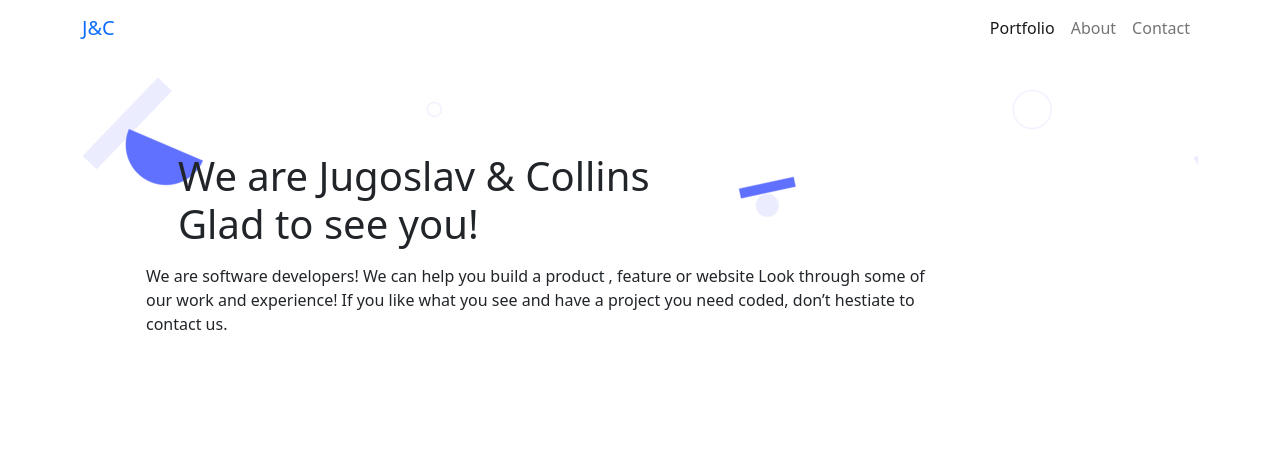
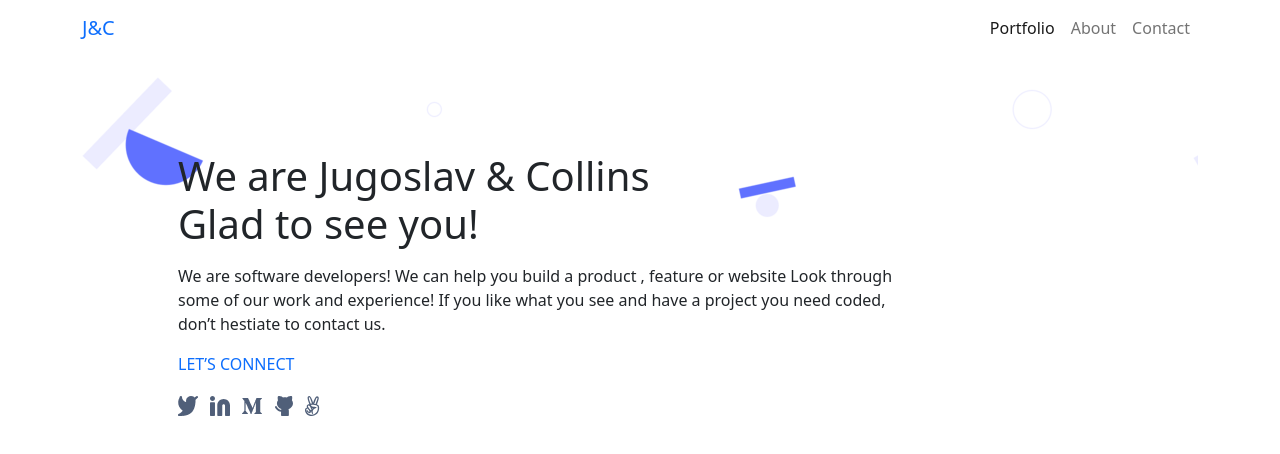
Before and after one commit to jugosack/Challenge-Try-Bootstrap, a plain HTML site: page index.html in a window 1280 px wide. Drawn offline with nearby package versions, Linux system fonts and the light colour scheme.

Commit message:
Add social media icons

```diff
--- a/index.html
+++ b/index.html
@@ -9,6 +9,8 @@
     <link href="https://cdn.jsdelivr.net/npm/bootstrap@5.0.2/dist/css/bootstrap.min.css" rel="stylesheet"
     integrity="sha384-EVSTQN3/azprG1Anm3QDgpJLIm9Nao0Yz1ztcQTwFspd3yD65VohhpuuCOmLASjC"
     crossorigin="anonymous">
+    <link rel="icon" type="image/png" sizes="32x32" href="./images/favicon-32x32.png" />
+
 
 </head>
 <body>
@@ -42,13 +44,36 @@
         <div class="d-flex justify-content-center align-items-center">
           <div class="text-white">
             <h1 class="mb-3 text-dark ms-5 px-5 mt-5 pt-5">We are Jugoslav & Collins <br> Glad to see you!</h1>
-            <p class="mb-3 text-dark text-left ms-5 px-3 w-75"> We are software developers! We can help you build a product , feature or website Look through some of our work and experience! If you like what you see and have a project you need coded, don’t hestiate to contact us.
+            <p class="mb-3 text-dark text-left ms-5 px-5 w-75"> We are software developers! We can help you build a product , feature or website Look through some of our work and experience! If you like what you see and have a project you need coded, don’t hestiate to contact us.
       </p>
-      <p class="">LET’S CONNECT</p>
+      <p class="text-primary ms-5 px-5">LET’S CONNECT</p>
           </div>
         </div>
       </div>
     </div>
+    <div>
+
+      <ul class="head__icons ul flex list-inline ms-5 px-5">
+        <li class="head__icons__li list-inline-item">
+          <a href="https://twitter.com/Jugosla22401325" class="head__icons__link link"><img src="images/twitter.png" alt="twitter icon" /></a>
+        </li>
+        <li class="head__icons__li list-inline-item">
+          <a href="https://www.linkedin.com/in/jugoslav-achkoski-3a074021/" class="head__icons__link link"><img src="images/Linkedin.svg" alt="linkedin icon" /></a>
+        </li>
+        <li class="head__icons__li list-inline-item">
+          <a href="#" class="head__icons__link link"><img src="images/M.png" alt="M icon" /></a>
+        </li>
+        <li class="head__icons__li list-inline-item">
+          <a href="https://github.com/jugosack" class="head__icons__link link"><img src="images/github.svg" alt="github icon" /></a>
+        </li>
+        <li class="head__icons__li list-inline-item">
+          <a href="#" class="head__icons__link link"><img src="images/hand.svg" alt="hand icon" /></a>
+        </li>
+      </ul>
+
+
+    </div>
+
 
       </section>
 
```
